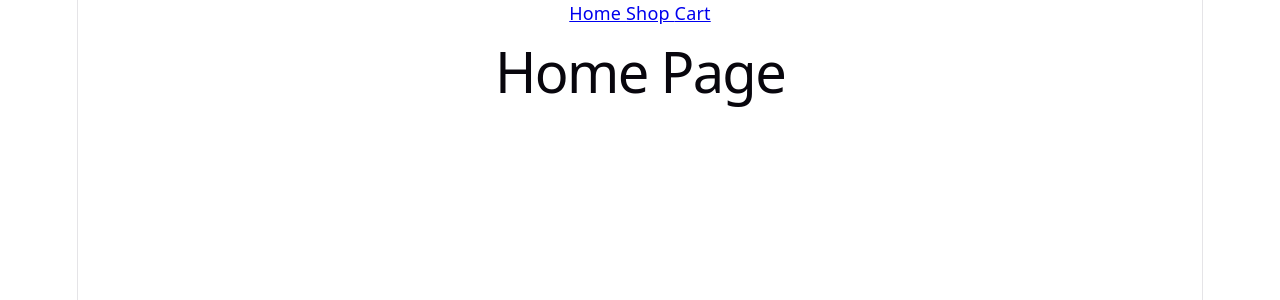
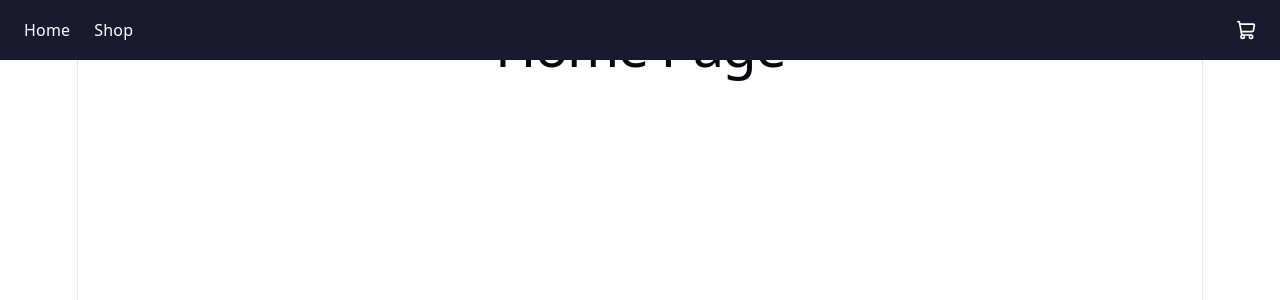
Before and after one commit to merhawi-luel/Shopping_APP, a React (Vite) app: page / in a window 1280 px wide. Shown: the top 300 px of the page. Built offline with nearby package versions, Linux system fonts and the light colour scheme.

Commit message:
NavBar logic done with reducer and styled as well

```diff
--- a/package.json
+++ b/package.json
@@ -11,6 +11,7 @@
   },
   "dependencies": {
     "axios": "^1.19.0",
+    "lucide-react": "^1.34.0",
     "react": "^19.2.8",
     "react-dom": "^19.2.8",
     "react-router-dom": "^7.18.2"
--- a/src/components/layout/NavBar.jsx
+++ b/src/components/layout/NavBar.jsx
@@ -1,11 +1,24 @@
 import { Link } from "react-router-dom";
+import { ShoppingCart } from "lucide-react";
+import useCart from "../../hooks/useCart";
+import "../../styles/NavBar.css";
 
 export default function Navbar() {
+  const { cartItems } = useCart();
+ const totalItems = cartItems.reduce((accumulator, currentItem) => {
+  return accumulator + currentItem.quantity;
+}, 0);
+
   return (
-    <nav>
-            <Link to="/">Home  </Link>
-            <Link to="/shop">Shop </Link>
-            <Link to="/cart">Cart  </Link>
+    <nav className="navbar">
+      <div className="nav-links">
+        <Link to="/">Home</Link>
+        <Link to="/shop">Shop</Link>
+      </div>
+      <Link to="/cart" className="cart-link">
+        <ShoppingCart size={20} />
+        {totalItems > 0 && <span className="cart-badge">{totalItems}</span>}
+      </Link>
     </nav>
   );
 }
--- /dev/null
+++ b/src/styles/NavBar.css
@@ -0,0 +1,52 @@
+.navbar {
+  position: fixed;
+  top: 0;
+  left: 0;
+  right: 0;
+  height: 60px;
+  display: flex;
+  align-items: center;
+  justify-content: space-between;
+  padding: 0 24px;
+  background-color: #1a1a2e;
+  z-index: 100;
+}
+
+.navbar a {
+  color: #fff;
+  text-decoration: none;
+  font-size: 16px;
+  font-weight: 500;
+}
+
+.navbar a:hover {
+  opacity: 0.8;
+}
+
+.nav-links {
+  display: flex;
+  gap: 24px;
+}
+
+.cart-link {
+  position: relative;
+  display: inline-flex;
+  align-items: center;
+  justify-content: center;
+}
+
+.cart-badge {
+  position: absolute;
+  top: -8px;
+  right: -10px;
+  background-color: #e94560;
+  color: white;
+  font-size: 11px;
+  font-weight: 600;
+  border-radius: 50%;
+  width: 18px;
+  height: 18px;
+  line-height: 18px;
+  text-align: center;
+  padding: 0;
+}
```
Also changed, not shown: 1 other file (tests, documents, lock files or other folders).
